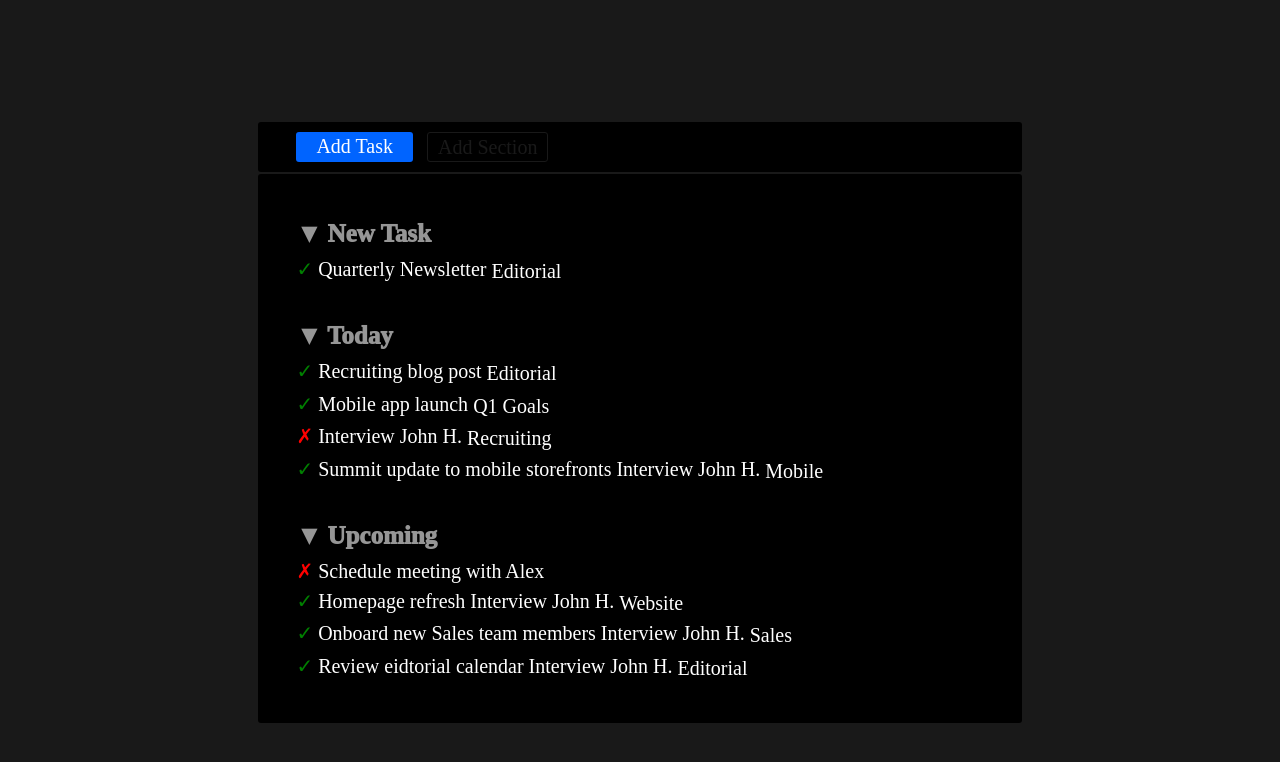
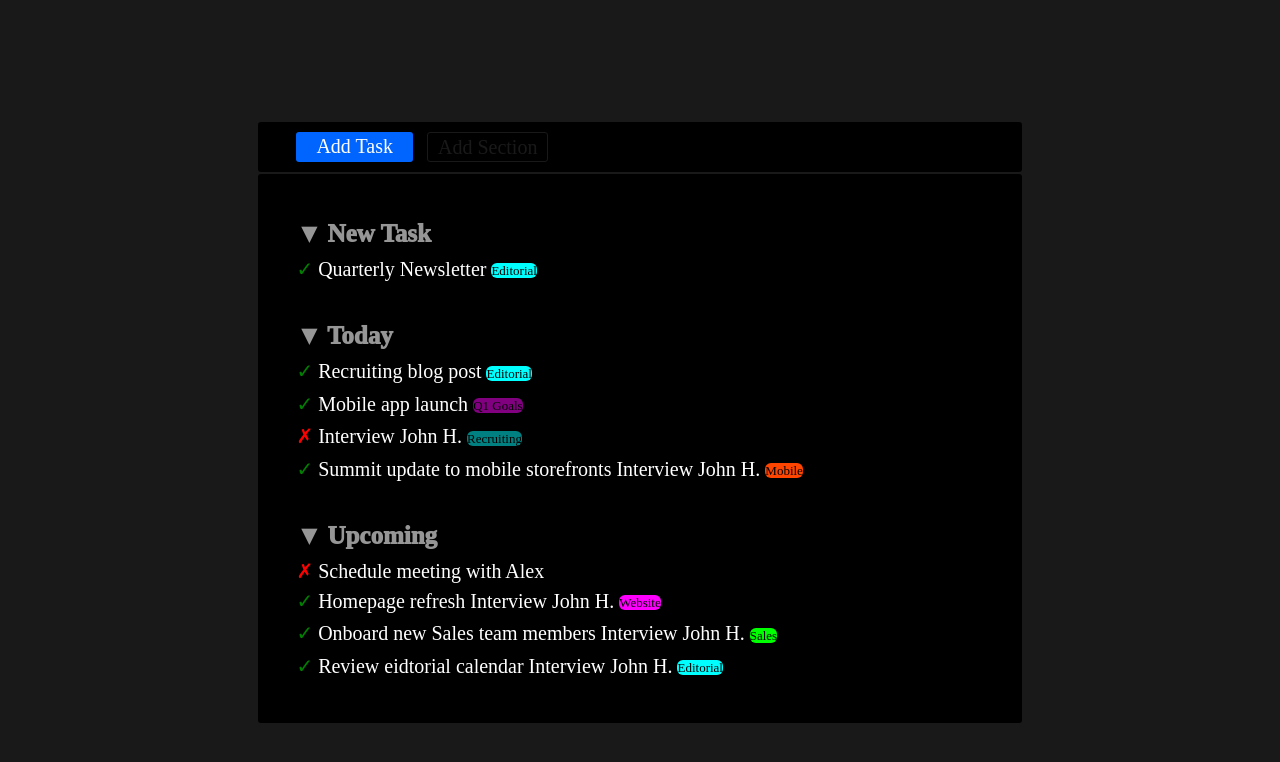
Before and after one commit to Dihep/Es-4, a plain HTML site: page index.html in a window 1280 px wide. Shown: the part 88-850 px from the top of the page. Drawn offline with Linux system fonts and the light colour scheme.

Commit message:
Final commit.

```diff
--- a/css/style1.css
+++ b/css/style1.css
@@ -91,3 +91,27 @@ ul>li {
     content: "✓";
     color: green;
 }
+/* Tags settings */
+li>span {
+    font-size: 13px;
+    color: black;
+    border-radius: 6px;
+}
+.tag_editorial {
+    background-color: aqua;
+}
+.tag_q1 {
+    background-color: purple;
+}
+.tag_recruiting{
+    background-color: teal;
+}
+.tag_mobile{
+    background-color: orangered;
+}
+.tag_website{
+    background-color: magenta;
+}
+.tag_sales{
+    background-color: lime;
+}
```
